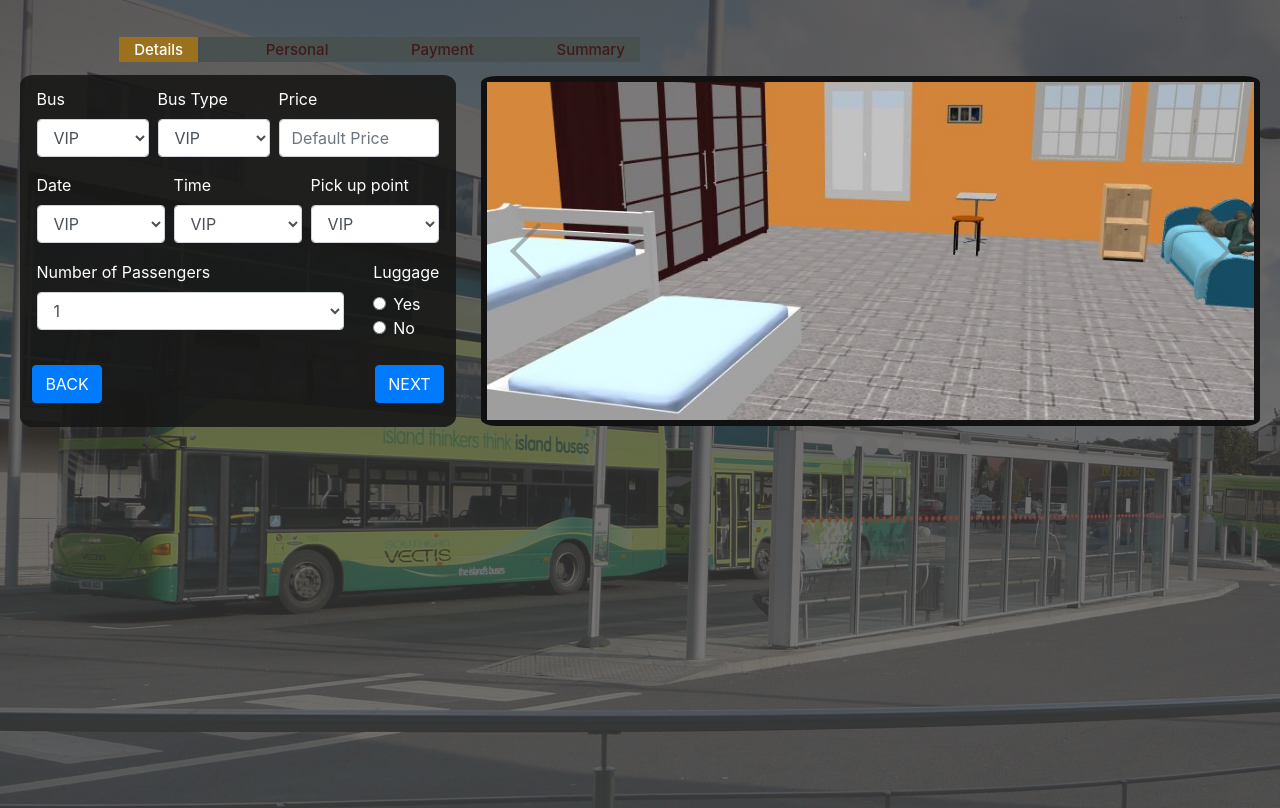
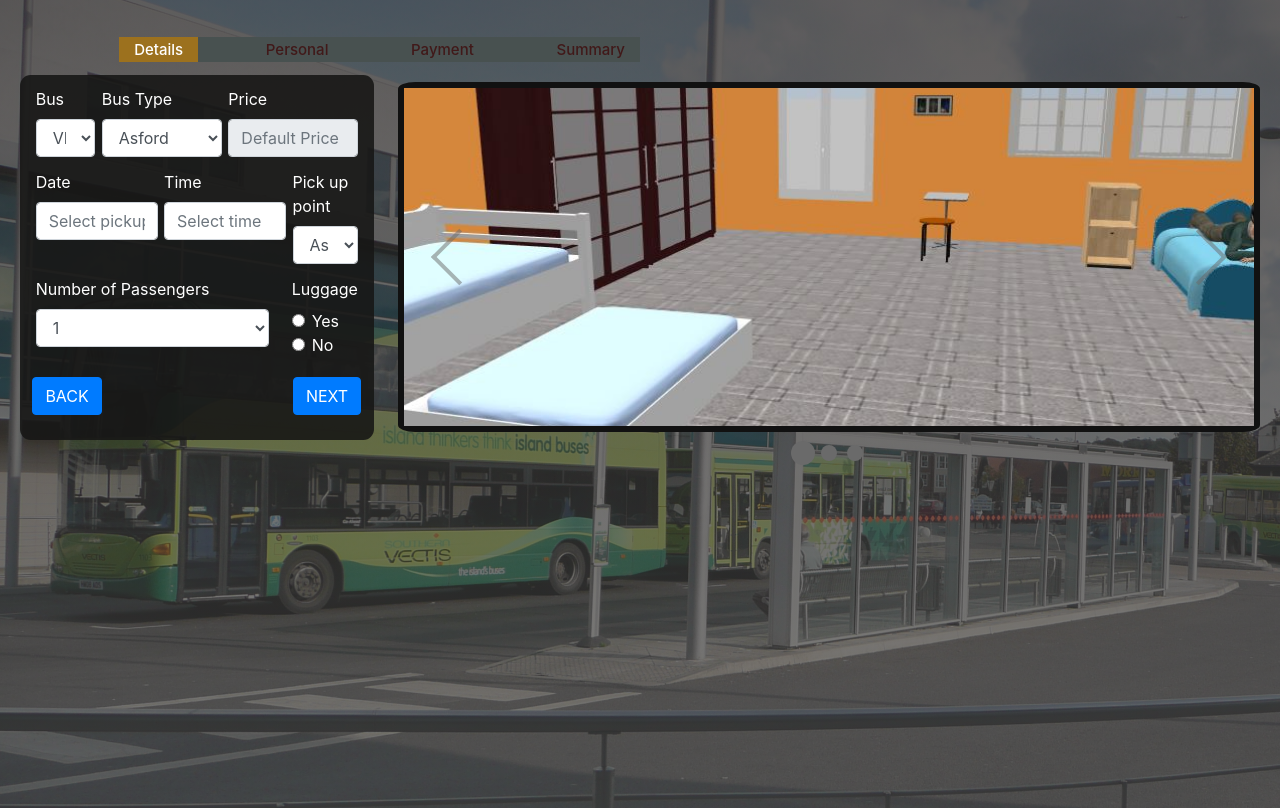
Before and after one commit to docty/tedbus, a React (Create React App) app in the folder view/: page /detail in a window 1280 px wide. Shown: the top 808 px of the page. Built offline with nearby package versions, Linux system fonts and the light colour scheme.

Commit message:
Layout restructure

```diff
--- a/view/src/Style/styles.css
+++ b/view/src/Style/styles.css
@@ -90,11 +90,14 @@ body {
   border-radius:3%;
   color:#ffffff;
   margin-bottom:8%;
+  max-width: 500px;
+  width: 500px;
+
 }
 
 .detail-form-item {
   display:flex;
-  justify-content:center;
+  justify-content: space-between;
   flex-direction:row;
   padding-bottom:4%;
 }
--- a/view/src/component/Details.js
+++ b/view/src/component/Details.js
@@ -2,7 +2,7 @@ import React, {Component} from 'react';
 import Icon from '../Image/4.jpg';
 //import $ from 'jquery';
 import AwesomeSlider from 'react-awesome-slider';
-import 'react-awesome-slider/dist/styles.css';
+
 
 class Details extends Component {
 
@@ -34,35 +34,44 @@ class Details extends Component {
               <div className="detail-wrapper">
                     <form className="detail-form">
                         <div className="detail-form-item">
-                            <div><label>Bus</label><select className="form-control">
+                            <div>
+                                <label>Bus</label>
+                                <select className="form-control">
                                 <option value="vip" >VIP</option>
                                 <option value="stc">STC</option>
-                                <option value="mmt">Metro Mass Transit</option>
-                            </select></div>
-                            <div><label>Bus Type</label><select className="form-control">
-                                <option value="vip" >VIP</option>
-                                <option value="stc">STC</option>
-                                <option value="mmt">Metro Mass Transit</option>
-                            </select></div>
-                            <div><label>Price</label><input className="form-control" type="text" disabled=""
-                                                            placeholder="Default Price"/></div>
+                                <option value="mmt">M Express</option>
+                            </select>
+                            </div>
+                            <div>
+                                <label>Bus Type</label>
+                                <select className="form-control" style={{width : '120px'}}>
+                                <option value="asford" >Asford</option>
+                                <option value="dalex">Dalex</option>
+                                <option value="runbat">Runbat </option>
+                            </select>
+                            </div>
+                            <div>
+                                <label>Price</label>
+                                <input className="form-control" type="text" disabled
+                                                            placeholder="Default Price"/>
+                            </div>
                         </div>
                         <div className="detail-form-item">
-                            <div><label>Date</label><select className="form-control">
-                                <option value="vip" >VIP</option>
-                                <option value="stc">STC</option>
-                                <option value="mmt">Metro Mass Transit</option>
-                            </select></div>
-                            <div><label>Time</label><select className="form-control">
-                                <option value="vip" >VIP</option>
-                                <option value="stc">STC</option>
-                                <option value="mmt">Metro Mass Transit</option>
-                            </select></div>
-                            <div><label>Pick up point</label><select className="form-control">
-                                <option value="vip" >VIP</option>
-                                <option value="stc">STC</option>
-                                <option value="mmt">Metro Mass Transit</option>
-                            </select></div>
+                            <div>
+                                <label>Date</label>
+                                <input className="form-control" placeholder="Select pickup date"/>
+                            </div>
+                            <div>
+                                <label>Time</label>
+                                <input className="form-control" placeholder="Select time"/>
+                             </div>
+                            <div>
+                                <label>Pick up point</label>
+                                <select className="form-control">
+                                    <option value="am" >Asafo Market</option>
+                                    <option value="ts">Tech Station</option>
+                                </select>
+                            </div>
                         </div>
                         <div className="detail-form-item">
                             <div className="detail-passengers"><label>Number of Passengers</label><select
--- a/view/src/component/Payment.js
+++ b/view/src/component/Payment.js
@@ -1,5 +1,8 @@
 import React, {Component} from 'react';
+import Mtn from '../Image/mtn.jpg';
 import Icon from '../Image/4.jpg';
+import AwesomeSlider from 'react-awesome-slider';
+
 
 class Payment extends Component {
 
@@ -26,7 +29,7 @@ class Payment extends Component {
                 <form className="detail-form">
                     <div className="detail-form-item">
                         <div><label>Pay By</label>
-                            <div className="form-check"><input className="form-check-input" type="radio" id="formCheck-1" name="cash"/><label className="form-check-label" htmlFor="formCheck-1">MTN Mobile Money</label></div>
+                            <div className="form-check"><input className="form-check-input" type="radio" id="formCheck-1" name="cash"/><label className="form-check-label" htmlFor="formCheck-1"><img src={Mtn} style={{width : '80px'}} alt="mtn mobile money"/></label></div>
                             <div className="form-check"><input className="form-check-input" type="radio" id="formCheck-1" name="cash"/><label className="form-check-label" htmlFor="formCheck-1">Vodafone Cash</label></div>
                             <div className="form-check"><input className="form-check-input" type="radio" id="formCheck-1" name="cash"/><label className="form-check-label" htmlFor="formCheck-1">AirtelTigo Cash</label></div>
                         </div>
@@ -36,7 +39,11 @@ class Payment extends Component {
                         <button className="btn btn-primary float-right" type="button">NEXT</button>
                     </div>
                 </form>
-                <div className="detail-image-holder"><img src={Icon} width="500px" height="350px" alt="error loading"/></div>
+                <AwesomeSlider className="detail-image-holder">
+                    <div data-src={Icon} />
+                    <div data-src={Icon} />
+                    <div data-src={Icon} />
+                </AwesomeSlider>
             </div>
         );
     }
--- a/view/src/component/Personal.js
+++ b/view/src/component/Personal.js
@@ -1,5 +1,8 @@
 import React, {Component} from 'react';
 import Icon from '../Image/4.jpg';
+import AwesomeSlider from 'react-awesome-slider';
+
+
 
 class Personal extends Component {
 
@@ -28,20 +31,37 @@ class Personal extends Component {
         return (
             <div className="detail-wrapper">
                 <form className="detail-form">
-                    <div className="detail-form-item">
-                        <div><label>First Name</label><input className="form-control" type="text"/></div>
-                        <div><label>Last Name</label><input className="form-control" type="text"/></div>
+                    <div style={{paddingBottom:'4%'}}>
+                        <div >
+                            <div className="form-check">
+                                <input className="form-check-input" type="radio" name="identity" id="formCheck-2"/>
+                                <label   className="form-check-label" htmlFor="formCheck-2">Use previous details</label>
+                            </div>
+                            <div className="form-check">
+                                <input className="form-check-input" type="radio" name="identity" id="formCheck-3"  />
+                                <label className="form-check-label" htmlFor="formCheck-3">I am a new User</label>
+                            </div>
+                        </div>
                     </div>
                     <div className="detail-form-item">
-                        <div><label>Phone Number</label><input className="form-control" type="text"/></div>
-                        <div><label>Email</label><input className="form-control" type="text"/></div>
+                        <div><label>Surname</label><input className="form-control" type="text" placeholder="Enter surname"/></div>
+                        <div><label>First & Other Name</label><input className="form-control" type="text" placeholder="Enter first & other name"/></div>
+                    </div>
+                    <div className="detail-form-item">
+                        <div><label>Phone Number</label><input className="form-control" type="text" placeholder="Enter phone number"/></div>
+                        <div><label>Email Address</label><input className="form-control" type="text" placeholder="Enter email address"/></div>
                     </div>
                     <div className="btn-controllers">
                         <button className="btn btn-primary float-left" type="button" onClick={() => this.onNextItem('detail')}>BACK</button>
                         <button className="btn btn-primary float-right" type="button" onClick={() => this.onNextItem('payment')}>NEXT</button>
                     </div>
                 </form>
-                <div className="detail-image-holder"><img src={Icon} width="500px" height="350px" alt="Cannot load"/></div>
+
+                <AwesomeSlider className="detail-image-holder">
+                    <div data-src={Icon} />
+                    <div data-src={Icon} />
+                    <div data-src={Icon} />
+                </AwesomeSlider>
             </div>
         );
     }
--- a/view/src/component/Skeleton.js
+++ b/view/src/component/Skeleton.js
@@ -1,4 +1,5 @@
 import React, {Component} from 'react';
+import 'react-awesome-slider/dist/styles.css';
 import Details from "./Details";
 import Personal from "./Personal";
 import Payment from "./Payment";
--- a/view/src/index.js
+++ b/view/src/index.js
@@ -5,9 +5,6 @@ import './Style/styles.css';
 import {Route, BrowserRouter as Router, Switch} from "react-router-dom";
 
 import HomePage from './component/HomePage';
-
-import Personal from './component/Personal';
-import Payment from './component/Payment';
 
 import * as serviceWorker from './serviceWorker';
 import Skeleton from "./component/Skeleton";
@@ -17,8 +14,7 @@ const routing = (
         <Switch>
             <Route exact path='/' component={HomePage}/>
              <Route exact path='/detail' component={Skeleton}/>
-             <Route exact path='/personal' component={Personal}/>
-             <Route exact path='/payment' component={Payment}/>
+
         </Switch>
     </Router>
 );
```
Also changed, not shown: view/src/Image/mtn.jpg (added), 18 other files (tests, documents, lock files or other folders).
